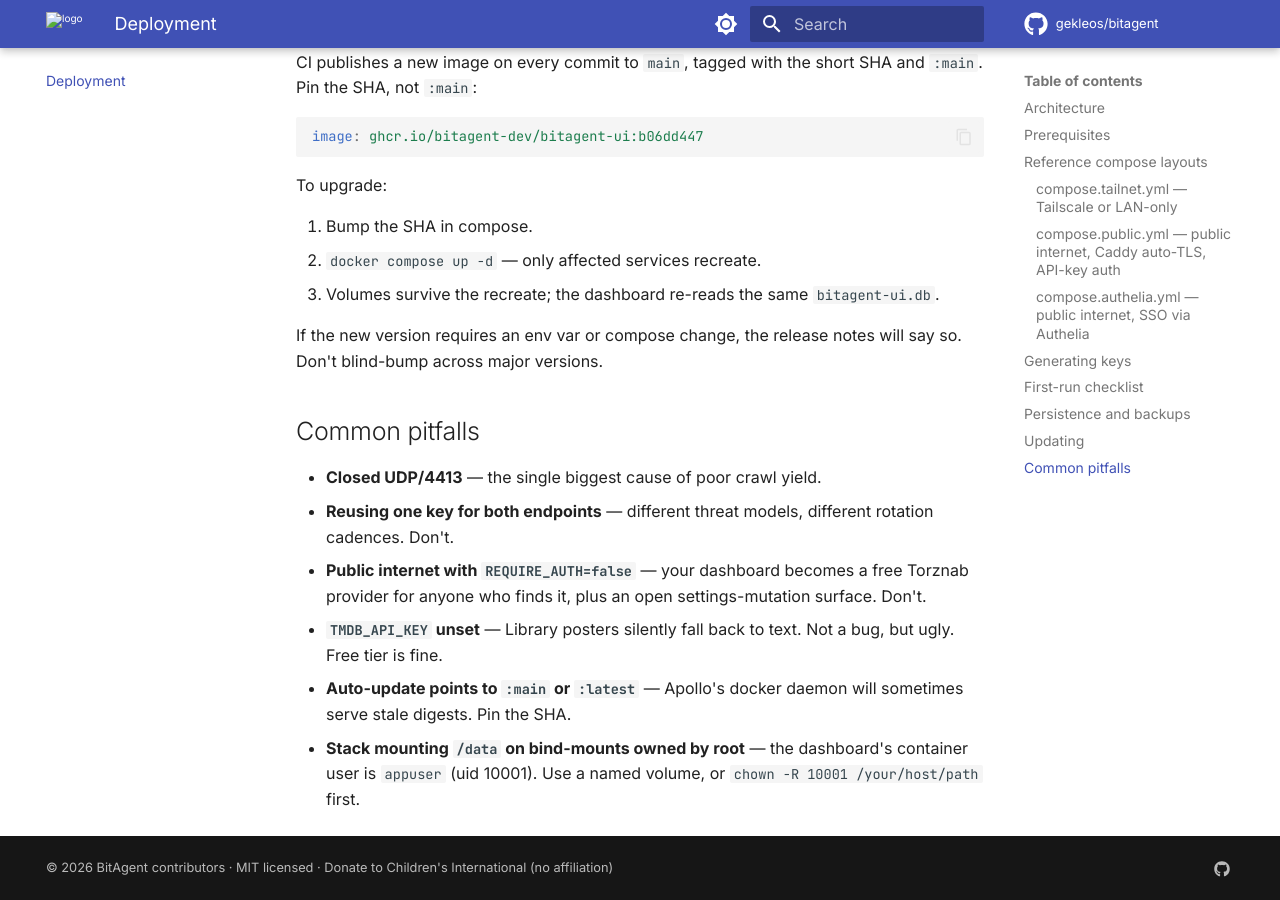
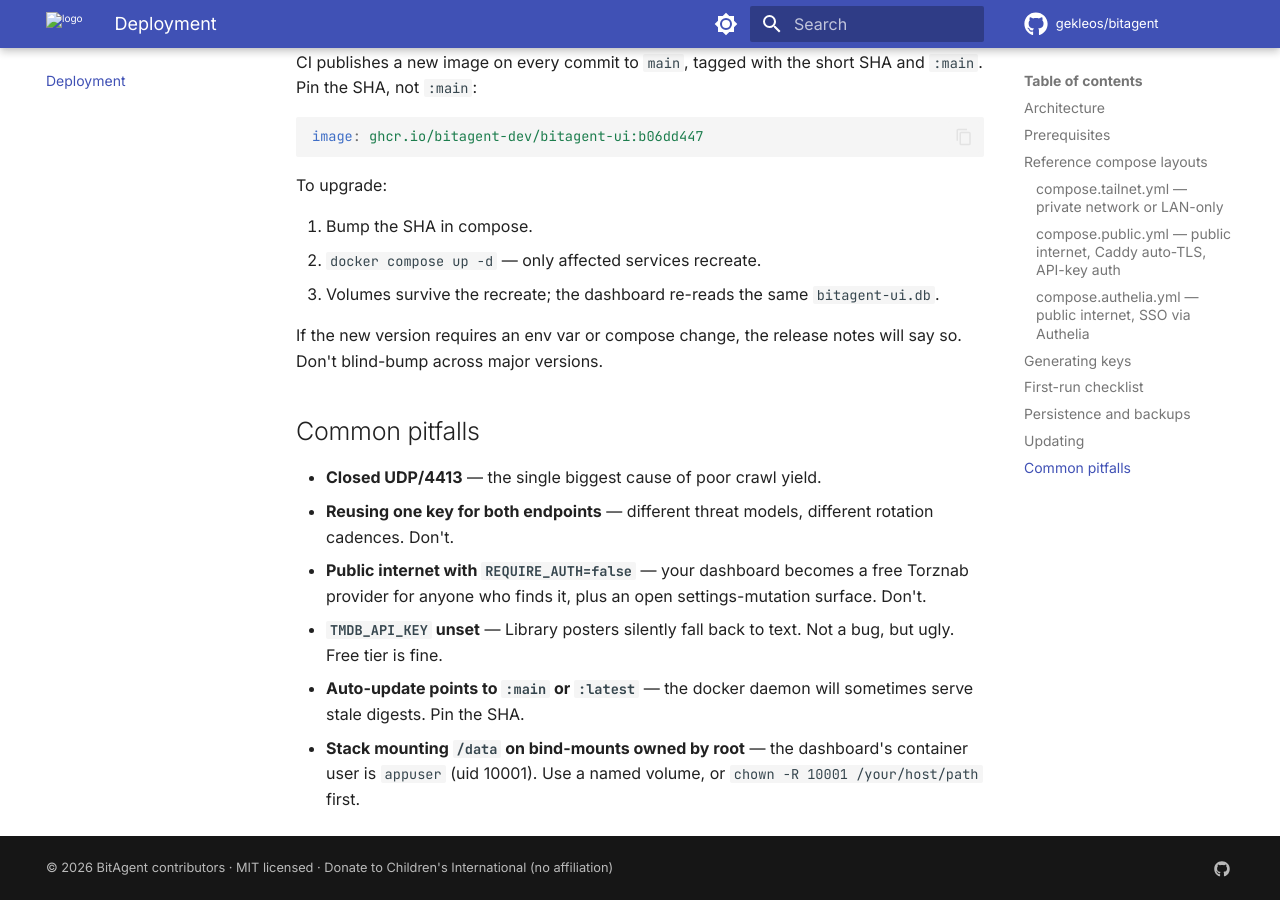
Before and after one commit to gekleos/bitagent, an MkDocs documentation site: the page built from docs/deployment.md, in a window 1280 px wide and 900 px high, scrolled down 6514 px. Built offline with MkDocs 1.6.1 and Material for MkDocs 9.7.7, drawn with Linux system fonts in a browser that asks for light colours; comment, search, counter and statistics services are not loaded; some of the changed text lies outside the part shown.

Commit message:
docs: scrub internal terms (Tailscale → private network, Apollo → host)

```diff
--- a/docs/deployment.md
+++ b/docs/deployment.md
@@ -44,7 +44,7 @@ End-to-end deployment of the BitAgent stack: the Go DHT crawler, the FastAPI das
 
 Three canonical shapes. Pick the one that matches your network topology.
 
-### `compose.tailnet.yml` — Tailscale or LAN-only
+### `compose.tailnet.yml` — private network or LAN-only
 
 No TLS, `REQUIRE_AUTH=false`. Safe **only** when the dashboard is unreachable from the public internet.
 
@@ -301,5 +301,5 @@ If the new version requires an env var or compose change, the release notes will
 - **Reusing one key for both endpoints** — different threat models, different rotation cadences. Don't.
 - **Public internet with `REQUIRE_AUTH=false`** — your dashboard becomes a free Torznab provider for anyone who finds it, plus an open settings-mutation surface. Don't.
 - **`TMDB_API_KEY` unset** — Library posters silently fall back to text. Not a bug, but ugly. Free tier is fine.
-- **Auto-update points to `:main` or `:latest`** — Apollo's docker daemon will sometimes serve stale digests. Pin the SHA.
+- **Auto-update points to `:main` or `:latest`** — the docker daemon will sometimes serve stale digests. Pin the SHA.
 - **Stack mounting `/data` on bind-mounts owned by root** — the dashboard's container user is `appuser` (uid 10001). Use a named volume, or `chown -R 10001 /your/host/path` first.
```
Also changed, not shown: docs/evidence.md (+1 -1 lines), docs/system-tab.md (+1 -1 lines), docs/troubleshooting.md (+1 -1 lines), docs/ui-guide.md (+1 -1 lines).
